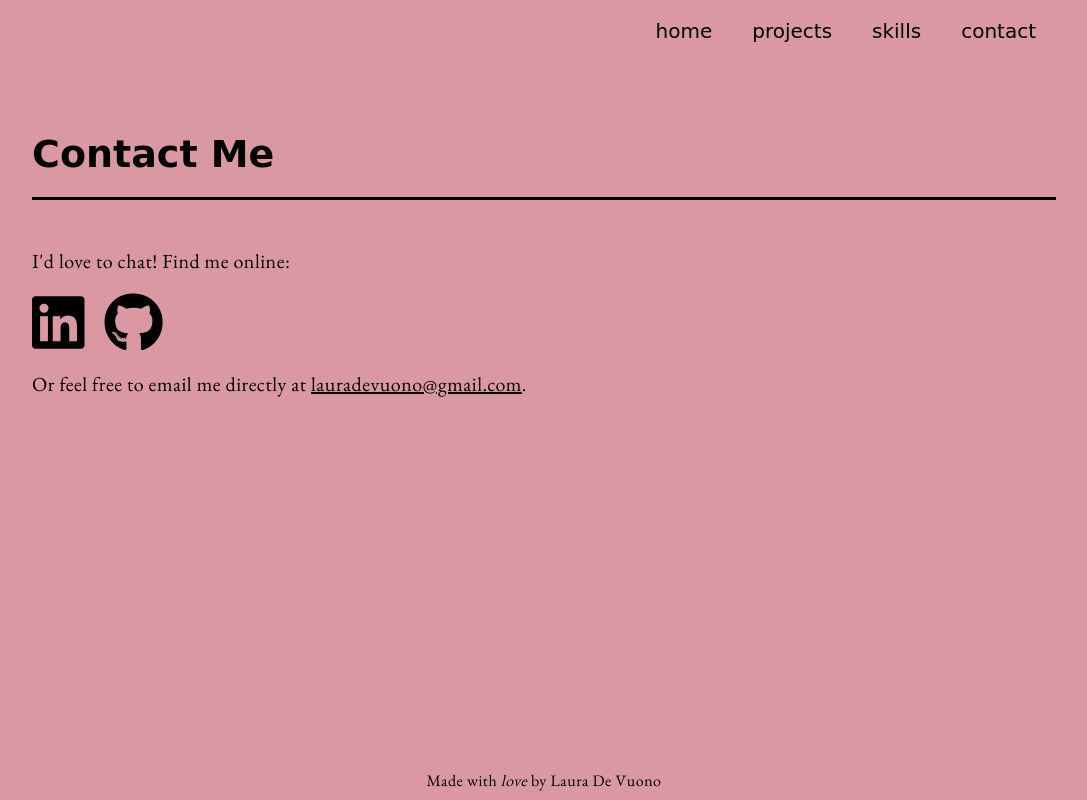
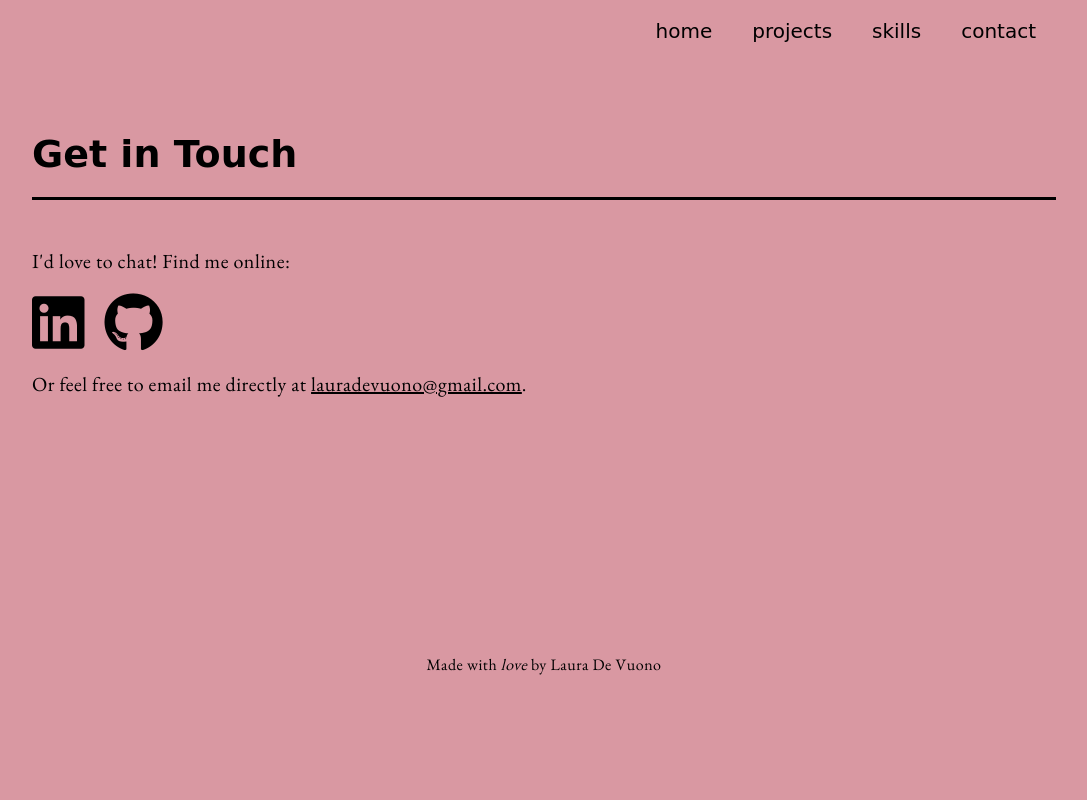
Before and after one commit to ldevuono/portfolio, a plain HTML site: page contact.html in a window 1280 px wide. Shown: the whole page, without its empty margins (96-1183 px from the left). Drawn offline with nearby package versions, Linux system fonts and the light colour scheme; a web font is replaced by a local one.

Commit message:
hmmmm footer padding

```diff
--- a/contact.html
+++ b/contact.html
@@ -37,7 +37,7 @@
     </header>
     <!-- CONTACT SECTION -->
     <section class="wrapper contact" id="contact">
-        <h2>Contact Me</h2>
+        <h2>Get in Touch</h2>
         <p>I'd love to chat! Find me online:</p>
         <ul class="contactMe">
             <li>
--- a/styles/sass/partials/_contact.scss
+++ b/styles/sass/partials/_contact.scss
@@ -1,5 +1,6 @@
 .contact {
     margin-top: 70px;
+    padding-bottom: 250px;
 
     a {
         text-decoration: 2px solid underline;
--- a/styles/sass/partials/_global.scss
+++ b/styles/sass/partials/_global.scss
@@ -69,16 +69,6 @@ body {
 
 //FOOTER STYLES
 
-.contactFooter,
-.homeFooter,
-.projectsFooter {
-    position: absolute;
-    bottom: 0;
-    right: 0;
-    left: 0;
-}
-
-
 footer p {
     font-size: .8rem;
     text-align: center;
--- a/styles/sass/partials/_home.scss
+++ b/styles/sass/partials/_home.scss
@@ -43,3 +43,7 @@
         }
     }
 }
+
+.bio {
+    padding-bottom: 200px;
+}
```
Also changed, not shown: index.html (+0 -53 lines), projects.html (+2 -2 lines), styles/styles.css.
